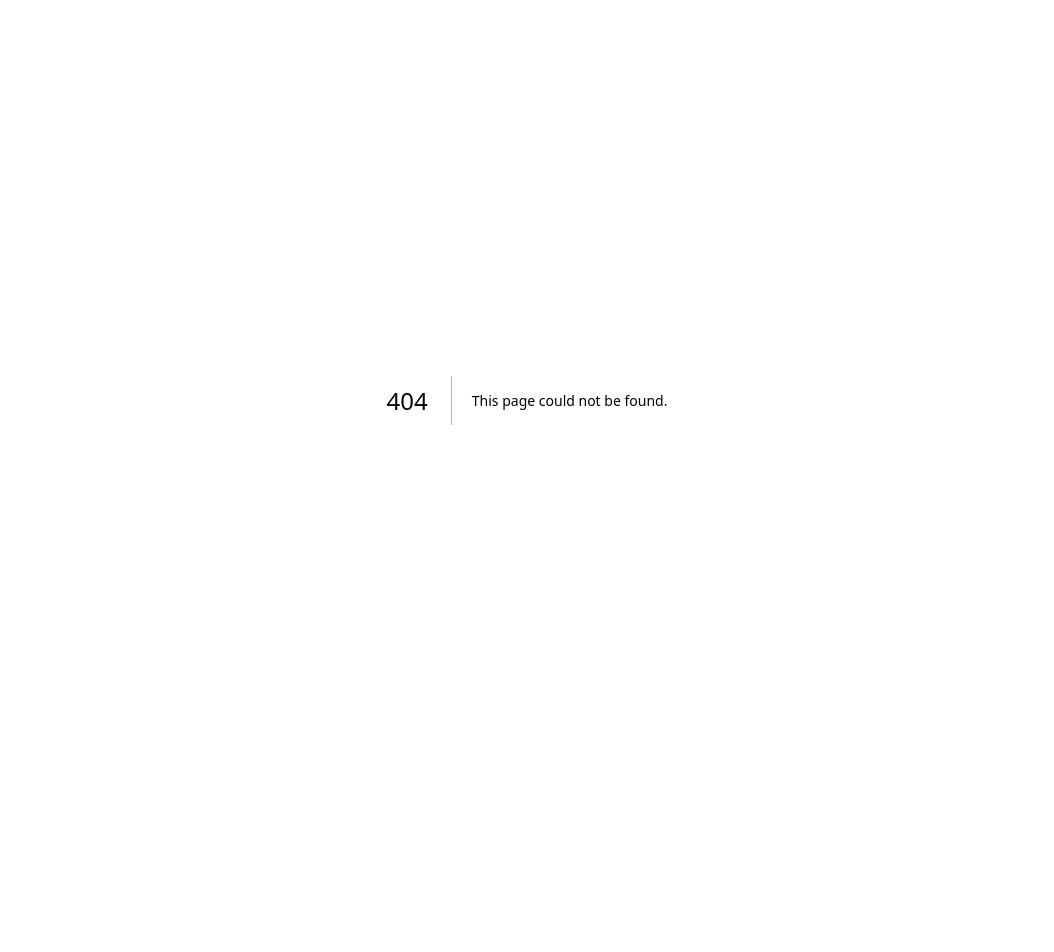
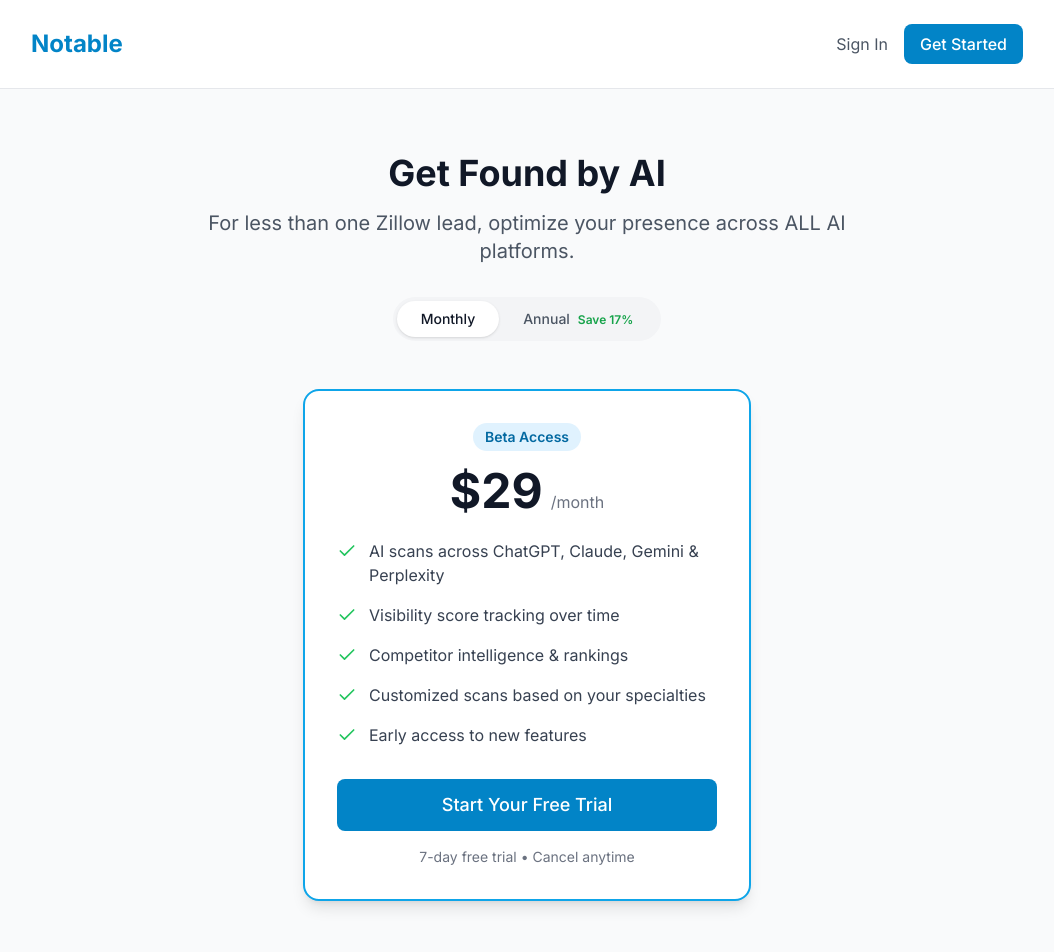
Before and after one commit to natewoverbey-hash/notable, a Next.js app: page /pricing in a window 1280 px wide. Before the commit this address had no page. Shown: the top 952 px of the page, without its empty margins (113-1167 px from the left). Before the commit the page ends 800 px from the top, so only its background shows below. Built offline with nearby package versions, Linux system fonts and the light colour scheme; no server answers.

Commit message:
Add pricing page

```diff
--- /dev/null
+++ b/src/app/pricing/page.tsx
@@ -0,0 +1,173 @@
+'use client'
+
+import { useState } from 'react'
+import { useAuth } from '@clerk/nextjs'
+import { Check } from 'lucide-react'
+import Link from 'next/link'
+
+export default function PricingPage() {
+  const { isSignedIn } = useAuth()
+  const [billing, setBilling] = useState<'monthly' | 'annual'>('monthly')
+  const [loading, setLoading] = useState(false)
+
+  const handleCheckout = async () => {
+    if (!isSignedIn) {
+      window.location.href = '/sign-in?redirect_url=/pricing'
+      return
+    }
+
+    setLoading(true)
+    try {
+      const res = await fetch('/api/checkout', {
+        method: 'POST',
+        headers: { 'Content-Type': 'application/json' },
+        body: JSON.stringify({ priceType: billing }),
+      })
+
+      const { url, error } = await res.json()
+
+      if (error) {
+        alert(error)
+        return
+      }
+
+      window.location.href = url
+    } catch (error) {
+      alert('Something went wrong. Please try again.')
+    } finally {
+      setLoading(false)
+    }
+  }
+
+  const price = billing === 'monthly' ? 29 : 290
+  const perMonth = billing === 'monthly' ? 29 : Math.round(290 / 12)
+
+  return (
+    <div className="min-h-screen bg-gray-50">
+      {/* Header */}
+      <div className="bg-white border-b">
+        <div className="max-w-5xl mx-auto px-4 py-6 flex items-center justify-between">
+          <Link href="/" className="text-2xl font-bold text-notable-600">
+            Notable
+          </Link>
+          <div className="flex items-center gap-4">
+            {isSignedIn ? (
+              <Link href="/dashboard" className="text-gray-600 hover:text-gray-900">
+                Dashboard
+              </Link>
+            ) : (
+              <>
+                <Link href="/sign-in" className="text-gray-600 hover:text-gray-900">
+                  Sign In
+                </Link>
+                <Link href="/sign-up" className="btn-primary">
+                  Get Started
+                </Link>
+              </>
+            )}
+          </div>
+        </div>
+      </div>
+
+      {/* Pricing Content */}
+      <div className="max-w-3xl mx-auto px-4 py-16">
+        <div className="text-center mb-12">
+          <h1 className="text-4xl font-bold text-gray-900 mb-4">
+            Get Found by AI
+          </h1>
+          <p className="text-xl text-gray-600 mb-8">
+            For less than one Zillow lead, optimize your presence across ALL AI platforms.
+          </p>
+
+          {/* Billing Toggle */}
+          <div className="inline-flex items-center bg-gray-100 rounded-full p-1">
+            <button
+              onClick={() => setBilling('monthly')}
+              className={`px-6 py-2 rounded-full text-sm font-medium transition-colors ${
+                billing === 'monthly'
+                  ? 'bg-white text-gray-900 shadow'
+                  : 'text-gray-600 hover:text-gray-900'
+              }`}
+            >
+              Monthly
+            </button>
+            <button
+              onClick={() => setBilling('annual')}
+              className={`px-6 py-2 rounded-full text-sm font-medium transition-colors ${
+                billing === 'annual'
+                  ? 'bg-white text-gray-900 shadow'
+                  : 'text-gray-600 hover:text-gray-900'
+              }`}
+            >
+              Annual
+              <span className="ml-2 text-green-600 text-xs font-semibold">Save 17%</span>
+            </button>
+          </div>
+        </div>
+
+        {/* Pricing Card */}
+        <div className="bg-white rounded-2xl shadow-lg border-2 border-notable-500 p-8 max-w-md mx-auto">
+          <div className="text-center mb-6">
+            <span className="inline-block bg-notable-100 text-notable-700 text-sm font-semibold px-3 py-1 rounded-full mb-4">
+              Beta Access
+            </span>
+            <div className="flex items-baseline justify-center gap-2">
+              <span className="text-5xl font-bold text-gray-900">${perMonth}</span>
+              <span className="text-gray-500">/month</span>
+            </div>
+            {billing === 'annual' && (
+              <p className="text-sm text-gray-500 mt-2">
+                Billed annually (${price}/year)
+              </p>
+            )}
+          </div>
+
+          <ul className="space-y-4 mb-8">
+            <li className="flex items-start gap-3">
+              <Check className="h-5 w-5 text-green-500 mt-0.5 flex-shrink-0" />
+              <span className="text-gray-700">AI scans across ChatGPT, Claude, Gemini & Perplexity</span>
+            </li>
+            <li className="flex items-start gap-3">
+              <Check className="h-5 w-5 text-green-500 mt-0.5 flex-shrink-0" />
+              <span className="text-gray-700">Visibility score tracking over time</span>
+            </li>
+            <li className="flex items-start gap-3">
+              <Check className="h-5 w-5 text-green-500 mt-0.5 flex-shrink-0" />
+              <span className="text-gray-700">Competitor intelligence & rankings</span>
+            </li>
+            <li className="flex items-start gap-3">
+              <Check className="h-5 w-5 text-green-500 mt-0.5 flex-shrink-0" />
+              <span className="text-gray-700">Customized scans based on your specialties</span>
+            </li>
+            <li className="flex items-start gap-3">
+              <Check className="h-5 w-5 text-green-500 mt-0.5 flex-shrink-0" />
+              <span className="text-gray-700">Early access to new features</span>
+            </li>
+          </ul>
+
+          <button
+            onClick={handleCheckout}
+            disabled={loading}
+            className="w-full btn-primary py-3 text-lg"
+          >
+            {loading ? 'Loading...' : 'Start Your Free Trial'}
+          </button>
+
+          <p className="text-center text-sm text-gray-500 mt-4">
+            7-day free trial • Cancel anytime
+          </p>
+        </div>
+
+        {/* FAQ or Trust */}
+        <div className="mt-16 text-center">
+          <p className="text-gray-600">
+            Questions? Email us at{' '}
+            <a href="mailto:support@notable.ai" className="text-notable-600 hover:underline">
+              support@notable.ai
+            </a>
+          </p>
+        </div>
+      </div>
+    </div>
+  )
+}
```
